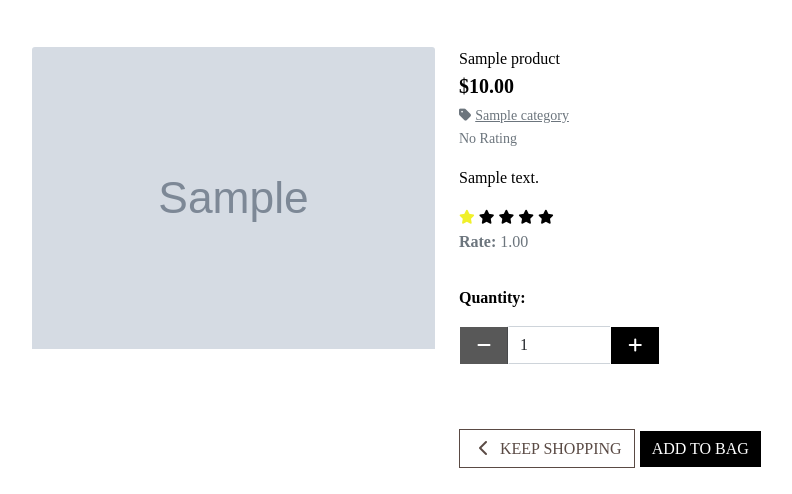
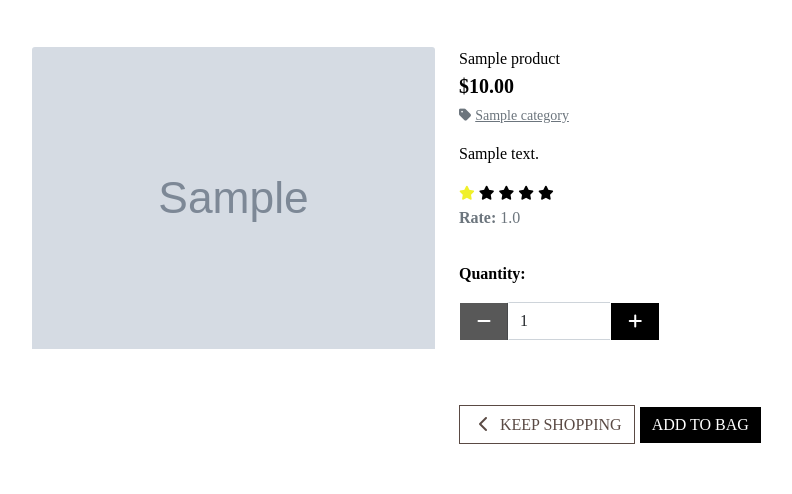
Before and after one commit to CarlosFaccelli26/hand_crafting_milestone, a Django app: page /1/ in a window 1280 px wide. Shown: the part 165-659 px from the top of the page, without its empty margins (193-985 px from the left). Run offline with Django 3.2, Linux system fonts and the light colour scheme; tables that the repository leaves empty hold one stand-in row (values such as "Sample post"); grey boxes marked "Sample" are stand-in pictures; parts of the project's set-up code (start-up, migrations or seed data) failed here and were passed over; some libraries are stand-ins or nearby versions.

Commit message:
Updating product_detail

```diff
--- a/products/templates/products/product_detail.html
+++ b/products/templates/products/product_detail.html
@@ -37,11 +37,6 @@
                             </a>
                         </p>
                     {% endif %}
-                    {% if product.rating %}
-                        <small class="text-muted"><i class="fas fa-star mr-1"></i>{{ product.rating }} / 5</small>
-                    {% else %}
-                        <small class="text-muted">No Rating</small>
-                    {% endif %}
                     <p class="mt-3">{{ product.description }}</p>
                     <div class="rate-star my-2">
                         <i class="fa fa-star fa-sm {% if product.rate_avarage > 0 %} checked {% endif %}"></i>
@@ -49,7 +44,7 @@
                         <i class="fa fa-star fa-sm {% if product.rate_avarage > 2 %} checked {% endif %}"></i>
                         <i class="fa fa-star fa-sm {% if product.rate_avarage > 3 %} checked {% endif %}"></i>
                         <i class="fa fa-star fa-sm {% if product.rate_avarage > 4 %} checked {% endif %}"></i>
-                        <p class="text-muted"><strong>Rate:</strong> {{product.rate_avarage | stringformat:".2f"}}</p>
+                        <p class="text-muted"><strong>Rate:</strong> {{product.rate_avarage | floatformat:1}}</p>
                     </div>
                     {% if request.user.is_superuser %}
                         <small>
@@ -141,6 +136,7 @@
                     <p class="text-muted text-center m5">No reviews yet...</p>
                 {% endif %}
                 <ul class="w-50 mx-auto pagination">
+                    {% if page_obj %}
                         {% if page_obj.has_previous %}
                             <li class="page-item">
                                 <a class="page-link" href="?page=1">&laquo; first</a>
@@ -164,6 +160,7 @@
                                 <a class="page-link" href="?page={{ page_obj.paginator.num_pages }}">last &raquo;</a>
                             </li>
                         {% endif %}
+                    {% endif %}
                 </ul>
             </div>
             <div class="col-sm-12 col-md-6">
--- a/products/views.py
+++ b/products/views.py
@@ -1,7 +1,7 @@
 from django.shortcuts import render, redirect, reverse, get_object_or_404
 from django.contrib import messages
 from django.contrib.auth.decorators import login_required
-from django.db.models import Q, Avg
+from django.db.models import Q
 from django.db.models.functions import Lower
 from django.core.paginator import Paginator
 from .models import Product, Category, ProductReview
@@ -66,7 +66,7 @@ def product_detail(request, product_id):
     form = ProductReviewForm()
     product = get_object_or_404(Product, pk=product_id)
     reviews = ProductReview.objects.filter(product=product_id)
-    paginator = Paginator(reviews, 3) # Show 3 reviews per page.
+    paginator = Paginator(reviews, 3)  # Show 3 reviews per page.
     page_number = request.GET.get('page')
     page_obj = paginator.get_page(page_number)
 
@@ -105,7 +105,6 @@ def review(request, product_id):
         'product': product,
         'form': form,
         'reviews': reviews,
-        'page_obj': page_obj
     }
 
     return render(request, 'products/product_detail.html', context)
```
Also changed, not shown: 1 other file.
